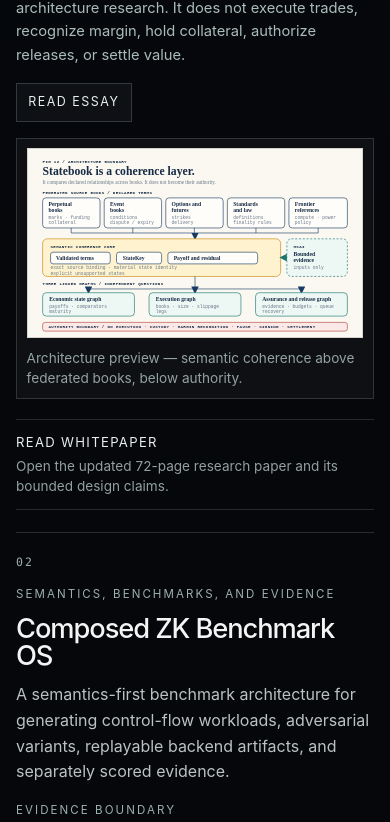
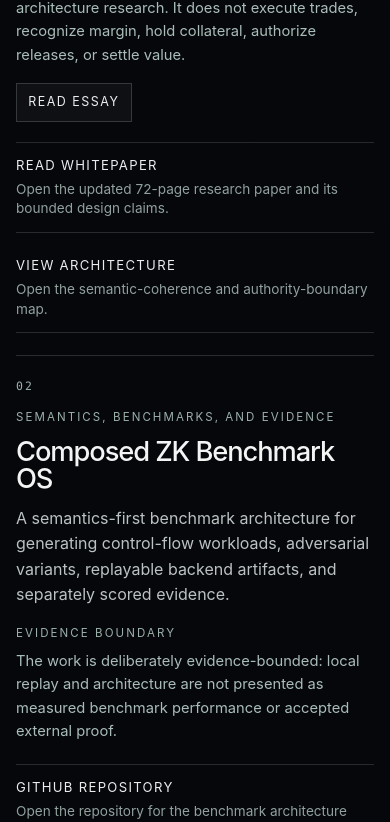
Before and after one commit to Epistetechnician/patelshaan, a React (Vite) app: page / in a window 390 px wide. Shown: the part 6458-7280 px from the top of the page. Built offline with nearby package versions, Linux system fonts and the light colour scheme.

Commit message:
Simplify Statebook resource links

```diff
--- a/src/App.css
+++ b/src/App.css
@@ -604,42 +604,6 @@
 }
 
 .systems-project__link span:last-child {
-  color: rgba(186, 205, 199, 0.78);
-  font-size: 0.85rem;
-  line-height: 1.45;
-}
-
-.systems-project__preview {
-  display: grid;
-  gap: 0.7rem;
-  width: min(100%, 29rem);
-  margin: 0.2rem 0 0;
-  padding: 0.65rem;
-  border: 1px solid rgba(231, 239, 236, 0.16);
-  background: rgba(240, 244, 240, 0.04);
-}
-
-.systems-project__preview a {
-  display: block;
-  aspect-ratio: 16 / 9;
-  overflow: hidden;
-}
-
-.systems-project__preview img {
-  width: 100%;
-  height: 100%;
-  border: 1px solid rgba(13, 27, 38, 0.16);
-  background: #faf7ef;
-  object-fit: cover;
-  object-position: center;
-  transition: transform 280ms cubic-bezier(0.16, 1, 0.3, 1);
-}
-
-.systems-project__preview a:hover img {
-  transform: scale(1.025);
-}
-
-.systems-project__preview figcaption {
   color: rgba(186, 205, 199, 0.78);
   font-size: 0.85rem;
   line-height: 1.45;
@@ -1547,6 +1511,10 @@
     grid-template-columns: repeat(2, minmax(0, 1fr));
   }
 
+  .systems-project__links--stacked {
+    grid-template-columns: 1fr;
+  }
+
   .systems-project__link:first-child {
     border-top: none;
   }
@@ -1816,11 +1784,6 @@
     padding-top: 0.35rem;
   }
 
-  .systems-project__preview {
-    width: 100%;
-    padding: 0.6rem;
-  }
-
   .systems-project__link:first-child {
     border-top: 1px solid rgba(231, 239, 236, 0.15);
   }
--- a/src/App.tsx
+++ b/src/App.tsx
@@ -116,12 +116,6 @@ type SocialLink = {
   href: string
 }
 
-type SystemsArchitecture = {
-  src: string
-  alt: string
-  caption: string
-}
-
 type SystemsProject = {
   index: string
   title: string
@@ -130,8 +124,8 @@ type SystemsProject = {
   boundary: string
   access?: string
   links?: ExperienceLink[]
+  linkLayout?: 'stacked'
   essaySlug?: string
-  architecture?: SystemsArchitecture
 }
 
 type YouTubePlayer = {
@@ -446,16 +440,17 @@ const systemsProjects: SystemsProject[] = [
     boundary:
       'The current work is documentation-only architecture research. It does not execute trades, recognize margin, hold collateral, authorize releases, or settle value.',
     essaySlug: 'statebooks-convergence-with-coherence',
-    architecture: {
-      src: '/publications/statebook-layer-map.svg',
-      alt: 'Statebook architecture layer map showing federated sources, a semantic coherence core, three linked graphs, bounded HSAI evidence, and a separate authority boundary.',
-      caption: 'Architecture preview — semantic coherence above federated books, below authority.',
-    },
+    linkLayout: 'stacked',
     links: [
       {
         href: '/publications/statebook-whitepaper.pdf',
         label: 'Read whitepaper',
         description: 'Open the updated 72-page research paper and its bounded design claims.',
+      },
+      {
+        href: '/publications/statebook-layer-map.svg',
+        label: 'View architecture',
+        description: 'Open the semantic-coherence and authority-boundary map.',
       },
     ],
   },
@@ -1177,26 +1172,17 @@ function App() {
                     </button>
                   ) : null}
 
-                  {project.architecture ? (
-                    <figure className="systems-project__preview">
-                      <a
-                        href={project.architecture.src}
-                        target="_blank"
-                        rel="noreferrer"
-                        aria-label={`Open ${project.title} architecture visual`}
-                      >
-                        <img
-                          src={project.architecture.src}
-                          alt={project.architecture.alt}
-                        />
-                      </a>
-                      <figcaption>{project.architecture.caption}</figcaption>
-                    </figure>
-                  ) : null}
                 </div>
 
                 {project.links?.length ? (
-                  <div className="systems-project__links" aria-label={`${project.title} links`}>
+                  <div
+                    className={`systems-project__links${
+                      project.linkLayout === 'stacked'
+                        ? ' systems-project__links--stacked'
+                        : ''
+                    }`}
+                    aria-label={`${project.title} links`}
+                  >
                     {project.links.map((link) => (
                       <a
                         key={link.href}
```
Also changed, not shown: 1 other file (tests, documents, lock files or other folders).
